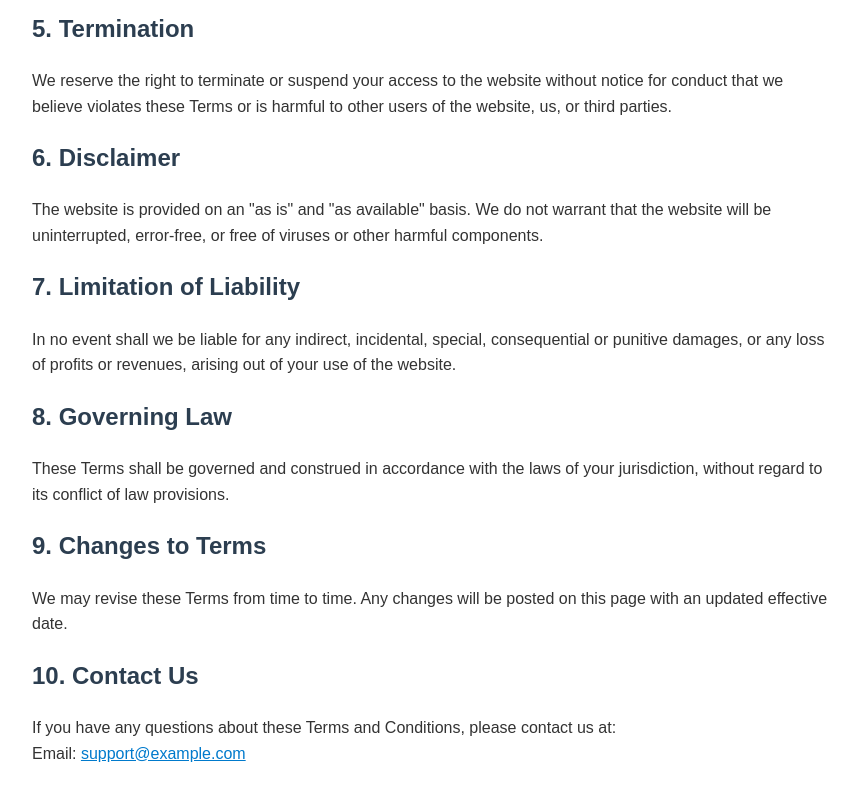
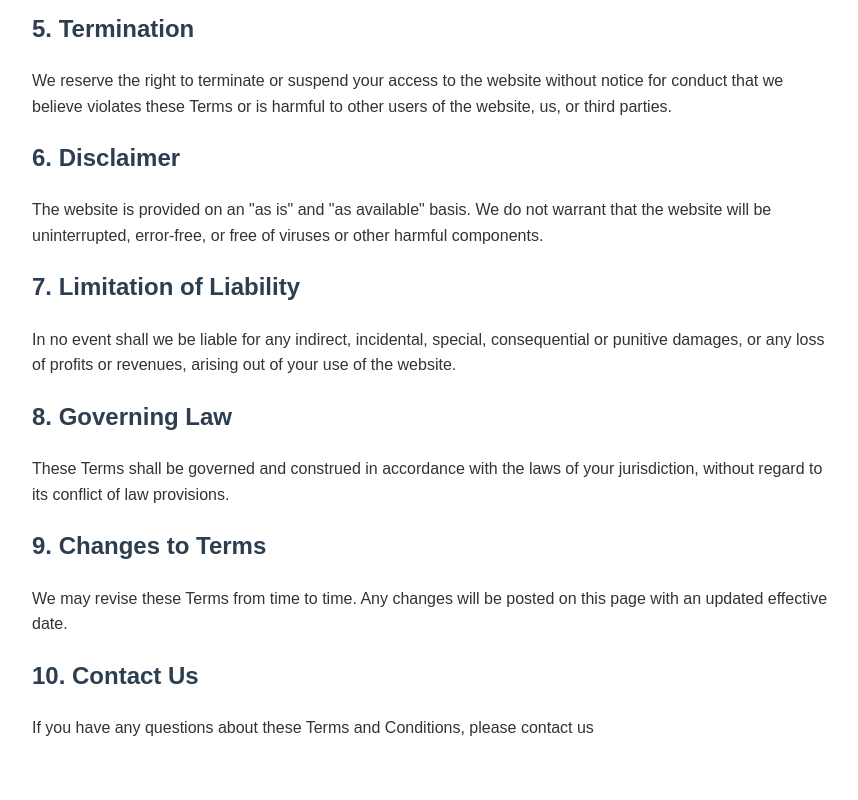
Before and after one commit to SEOBoise/idahoadvocatesboise, a plain HTML site: page terms-and-conditions.html in a window 1280 px wide. Shown: the part 666-1466 px from the top of the page, without its empty margins (208-1066 px from the left). Drawn offline with Linux system fonts and the light colour scheme.

Commit message:
Update terms-and-conditions.html

```diff
--- a/terms-and-conditions.html
+++ b/terms-and-conditions.html
@@ -84,8 +84,8 @@
 
         <h2>10. Contact Us</h2>
         <p>
-            If you have any questions about these Terms and Conditions, please contact us at:
-            <br>Email: <a href="mailto:support@example.com">support@example.com</a>
+            If you have any questions about these Terms and Conditions, please contact us
+            </a>
         </p>
     </div>
 </body>
```
